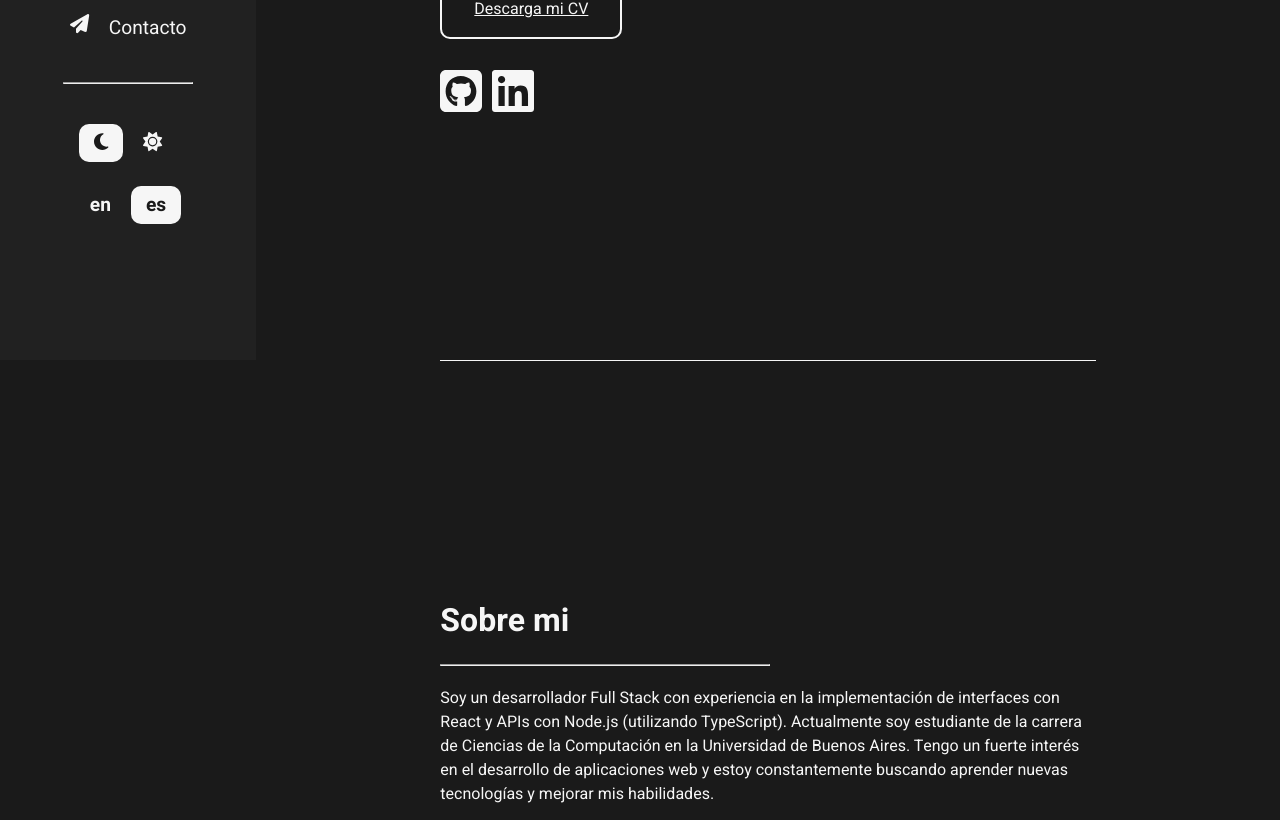
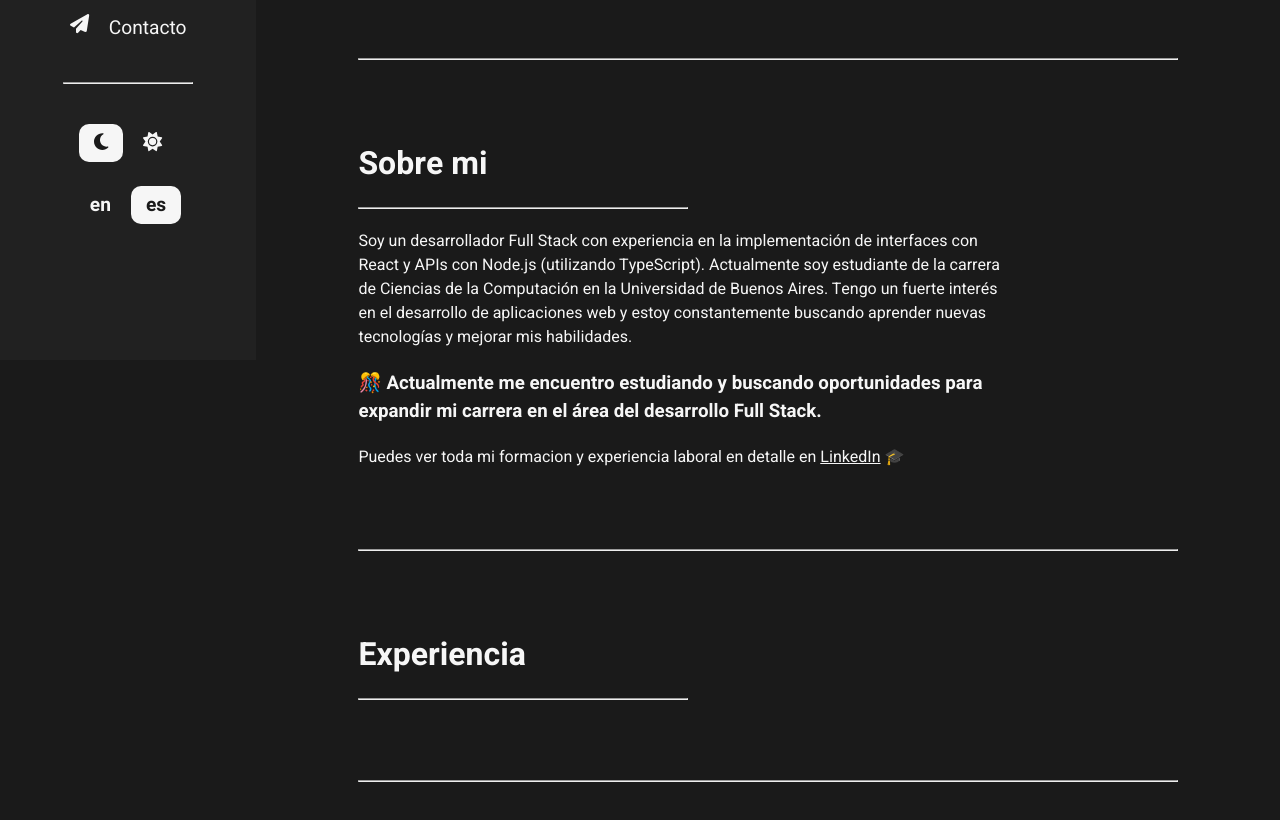
Before and after one commit to felipendelicia/portfolio, a React (Create React App) app: page / in a window 1280 px wide. Shown: the part 440-1260 px from the top of the page. Built offline with nearby package versions, Linux system fonts and the light colour scheme.

Commit message:
clean and init experience

```diff
--- a/src/components/Content.tsx
+++ b/src/components/Content.tsx
@@ -8,14 +8,19 @@ import Portfolio from './Portfolio';
 
 function Content() {
   return (
-  <div className="content-component-container">
-    <Landing/>
-    <About/>
-    <Experience/>
-    <Formation/>
-    <Portfolio/>
-    <Contact/>
-  </div>
+    <div className="content-component-container">
+      <Landing />
+      <hr />
+      <About />
+      <hr />
+      <Experience />
+      <hr />
+      <Formation />
+      <hr />
+      <Portfolio />
+      <hr />
+      <Contact />
+    </div>
   )
 }
 
--- a/src/components/Experience.tsx
+++ b/src/components/Experience.tsx
@@ -1,7 +1,15 @@
+import language_conf from "../data/language_conf";
+import { useContext } from "react";
+import languageContext from "../context/languageContext";
+
 export default function Experience() {
+
+  const { language } = useContext(languageContext);
+
   return (
     <div className="experience-component-container content" id="experience">
-      Experience
+      <h1>{language_conf[language].experience_title}</h1>
+      <hr />
     </div>
   );
 }
--- a/src/data/language_conf.ts
+++ b/src/data/language_conf.ts
@@ -18,6 +18,8 @@ const language: any = {
 
     contact_title: "Contacto",
     contact_subtitle: "Hablemos 🗣️",
+
+    experience_title: "Experiencia",
 
     close: 'Cerrar'
   },
@@ -40,6 +42,8 @@ const language: any = {
     contact_title: "Contact",
     contact_subtitle: "Let's talk 🗣️",
 
+    experience_title: "Experience",
+
     close: 'Close'
   },
 };
--- a/src/styles/Content.css
+++ b/src/styles/Content.css
@@ -1,17 +1,17 @@
 .content-component-container {
   width: 80%;
-  margin: auto;
+  margin: 10vh auto;
+  display: flex;
+  flex-direction: column;
+  gap: 10vh;
 }
 
 .content {
   width: 80%;
-  height: 100vh;
-  margin: auto;
   display: flex;
   flex-direction: column;
   gap: 20px;
   justify-content: center;
-  border-bottom: 1px solid var(--secundary-color);
   color: var(--secundary-color);
 }
 
@@ -48,13 +48,12 @@
 
 @media screen and (max-width: 1100px) {
   .content-component-container {
-    width: 100%;
+    width: 90%;
   }
 }
 
 @media screen and (max-width: 700px) {
   .content {
-    border: none;
     height: inherit;
   }
   .content-component-container {
```
